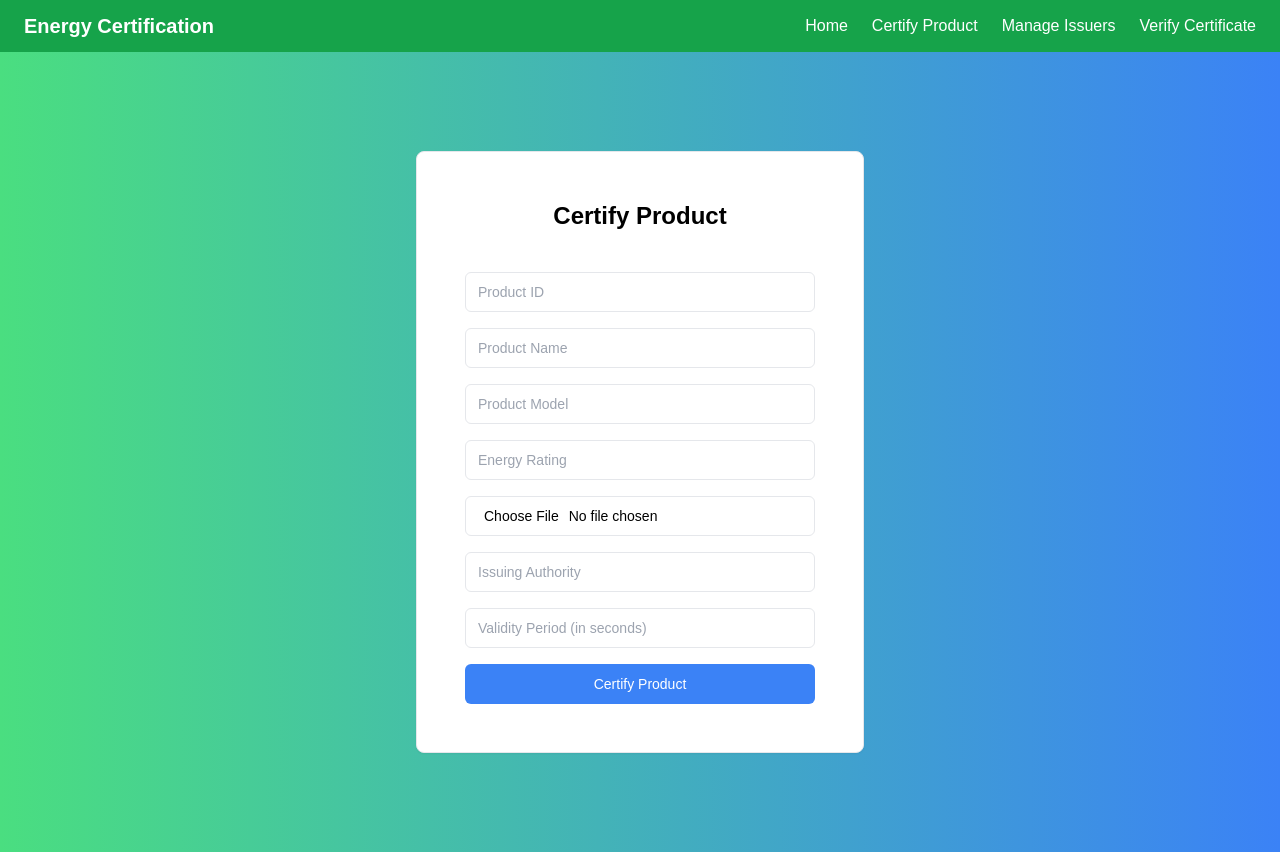
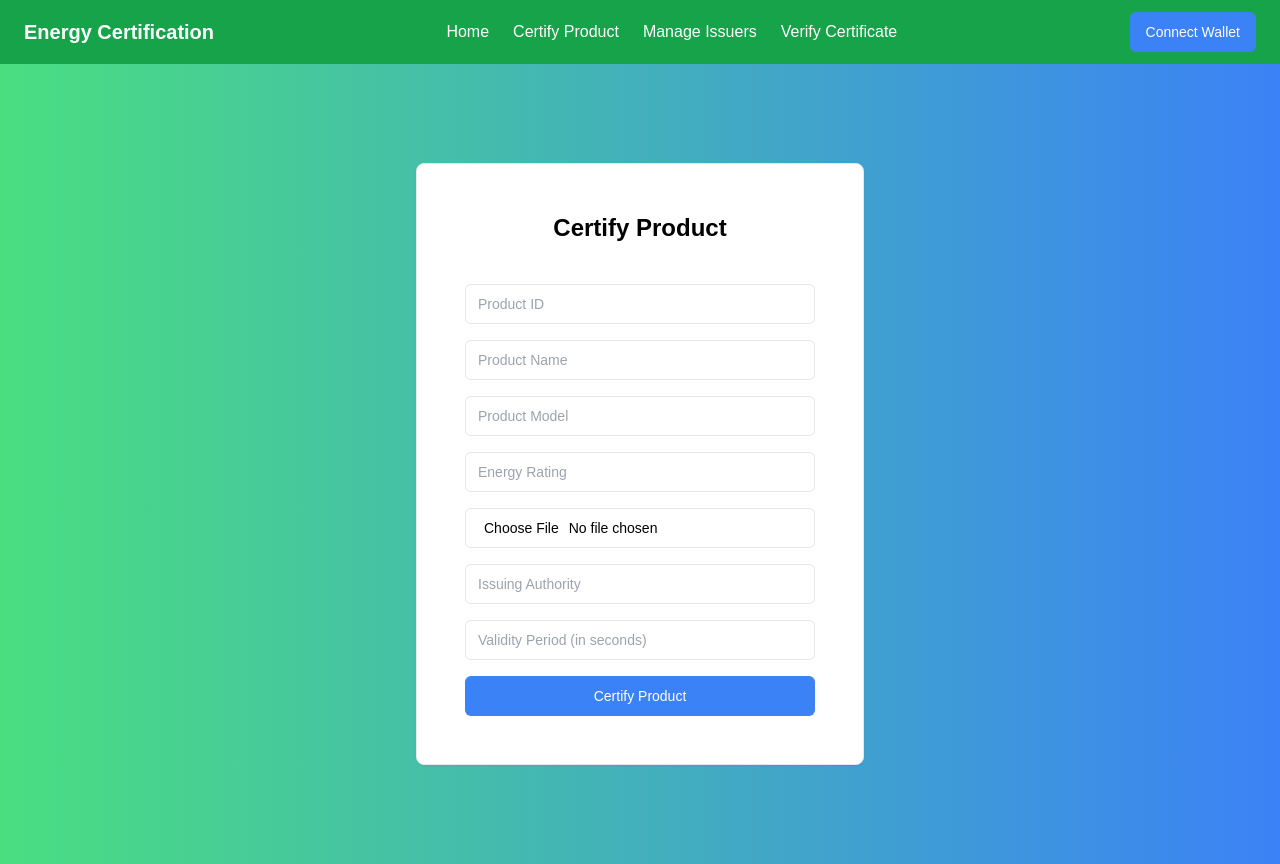
Before and after one commit to kapil1502/Energy-Efficiency-Consortium, a React (Create React App) app: page /certify-product in a window 1280 px wide. Built offline with nearby package versions, Linux system fonts and the light colour scheme.

Commit message:
added the wallet connection facility

```diff
--- a/src/components/NavBar.js
+++ b/src/components/NavBar.js
@@ -1,7 +1,27 @@
-import React from 'react';
+import React, { useState } from 'react';
 import { Link } from 'react-router-dom';
+import { Button } from '../components-wrapper/ui';
 
-const NavBar = () => (
+const NavBar = () => {
+    const [account, setAccount] = useState(null);
+    const [error, setError] = useState('');
+
+    const connectWallet = async () => {
+        if (window.ethereum) {
+            try {
+                const accounts = await window.ethereum.request({ method: 'eth_requestAccounts' });
+                setAccount(accounts[0]);
+                setError('');
+            } catch (err) {
+                console.error(err);
+                setError('Failed to connect to wallet.');
+            }
+        } else {
+            setError('MetaMask is not installed. Please install it to use this feature.');
+        }
+    };
+
+    return (
         <nav className="bg-green-600 shadow-lg">
             <div className="container mx-auto px-6 py-3 flex justify-between items-center">
                 <div className="text-white font-bold text-xl">
@@ -29,8 +49,21 @@ const NavBar = () => (
                         </Link>
                     </li>
                 </ul>
+                <div className="flex items-center space-x-4">
+                    {account ? (
+                        <span className="text-white">{`${account.slice(0, 6)}...${account.slice(-4)}`}</span>
+                    ) : (
+                        <Button onClick={connectWallet} className="bg-blue-500 text-white py-2 px-4 rounded hover:bg-blue-600">
+                            Connect Wallet
+                        </Button>
+                    )}
+                    {error && (
+                        <div className="text-red-500">{error}</div>
+                    )}
+                </div>
             </div>
         </nav>
     );
+};
 
 export default NavBar;
--- /dev/null
+++ b/src/components/WalletConnect.js
@@ -0,0 +1,39 @@
+import React, { useState } from 'react';
+import { ethers } from 'ethers';
+
+const WalletConnect = ({ onConnect }) => {
+    const [account, setAccount] = useState(null);
+    const [errorMessage, setErrorMessage] = useState('');
+
+    const connectWallet = async () => {
+        if (window.ethereum) {
+            try {
+                const accounts = await window.ethereum.request({ method: 'eth_requestAccounts' });
+                setAccount(accounts[0]);
+                onConnect(accounts[0]); // Call the onConnect prop function to pass the connected account
+                setErrorMessage('');
+            } catch (error) {
+                setErrorMessage('Error connecting to MetaMask. Please try again.');
+                console.error('Connection error:', error);
+            }
+        } else {
+            setErrorMessage('MetaMask is not installed. Please install it to connect your wallet.');
+        }
+    };
+
+    return (
+        <div className="mb-4">
+            <button
+                onClick={connectWallet}
+                className="bg-blue-500 text-white py-2 px-4 rounded hover:bg-blue-600"
+            >
+                {account ? `Connected: ${account.slice(0, 6)}...` : 'Connect MetaMask'}
+            </button>
+            {errorMessage && (
+                <div className="mt-2 text-red-700">{errorMessage}</div>
+            )}
+        </div>
+    );
+};
+
+export default WalletConnect;
--- a/src/pages/CertifyProduct.js
+++ b/src/pages/CertifyProduct.js
@@ -3,8 +3,8 @@ import { ethers } from 'ethers';
 import { setupContract } from '../utils/contractSetup';
 import { Button, Input, Card, CardHeader, CardContent } from '../components-wrapper/ui';
 
-const PINATA_API_KEY = '263f9b2c04c1097e2fee';
-const PINATA_SECRET_API_KEY = '9f7f35539949ccf19945db0aa372a08404997a980c30083522ac94dd8112b8a3';
+const PINATA_API_KEY = '263f9b2c04c1097e2fee'; // Use your actual API Key
+const PINATA_SECRET_API_KEY = '9f7f35539949ccf19945db0aa372a08404997a980c30083522ac94dd8112b8a3'; // Use your actual Secret Key
 
 const uploadToPinata = async (file) => {
     const url = "https://api.pinata.cloud/pinning/pinFileToIPFS";
@@ -34,13 +34,13 @@ const CertifyProduct = () => {
     const [productName, setProductName] = useState('');
     const [productModel, setProductModel] = useState('');
     const [energyRating, setEnergyRating] = useState('');
-    const [certificationDocument, setCertificationDocument] = useState(null); // Change to store file
+    const [certificationDocument, setCertificationDocument] = useState(null);
     const [issuingAuthority, setIssuingAuthority] = useState('');
     const [validityPeriod, setValidityPeriod] = useState('');
     const [errorMessage, setErrorMessage] = useState('');
 
     const handleFileChange = (e) => {
-        setCertificationDocument(e.target.files[0]); // Set the file when user selects it
+        setCertificationDocument(e.target.files[0]); // Store the selected file
     };
 
     const certifyProduct = async () => {
@@ -55,7 +55,7 @@ const CertifyProduct = () => {
             console.log('Uploaded to IPFS with hash:', ipfsHash);
 
             const { contract } = await setupContract();
-            const productIdHash = ethers.utils.id(productId);  // Hash product ID for uniqueness
+            const productIdHash = ethers.utils.id(productId); // Hash product ID for uniqueness
             const tx = await contract.certifyProduct(
                 productIdHash,
                 productName,
@@ -87,6 +87,7 @@ const CertifyProduct = () => {
                     <Input
                         type="file"
                         className="mb-4"
+                        accept=".pdf,.doc,.docx" // Specify accepted file types
                         onChange={handleFileChange} // Handle file selection
                     />
                     <Input className="mb-4" placeholder="Issuing Authority" value={issuingAuthority} onChange={(e) => setIssuingAuthority(e.target.value)} />
```
Lines whose indentation alone changed are shown as unchanged.
